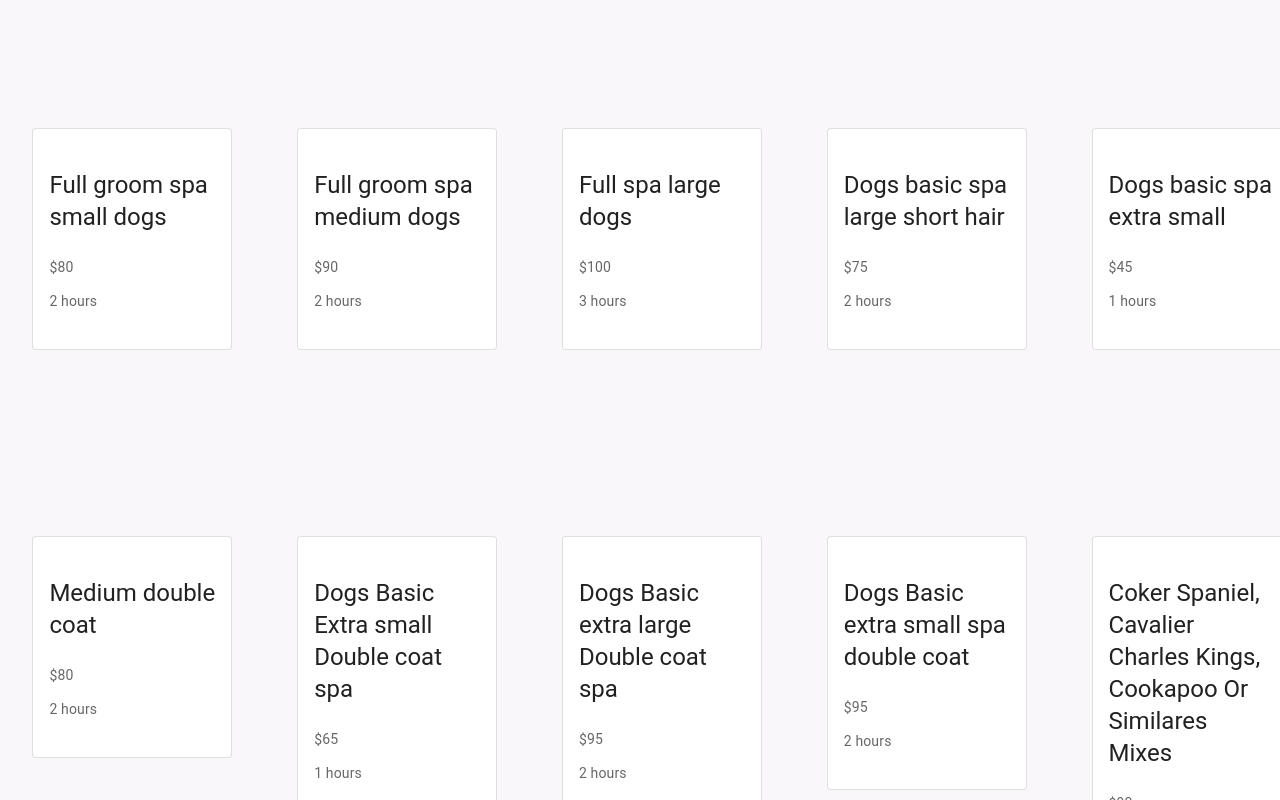
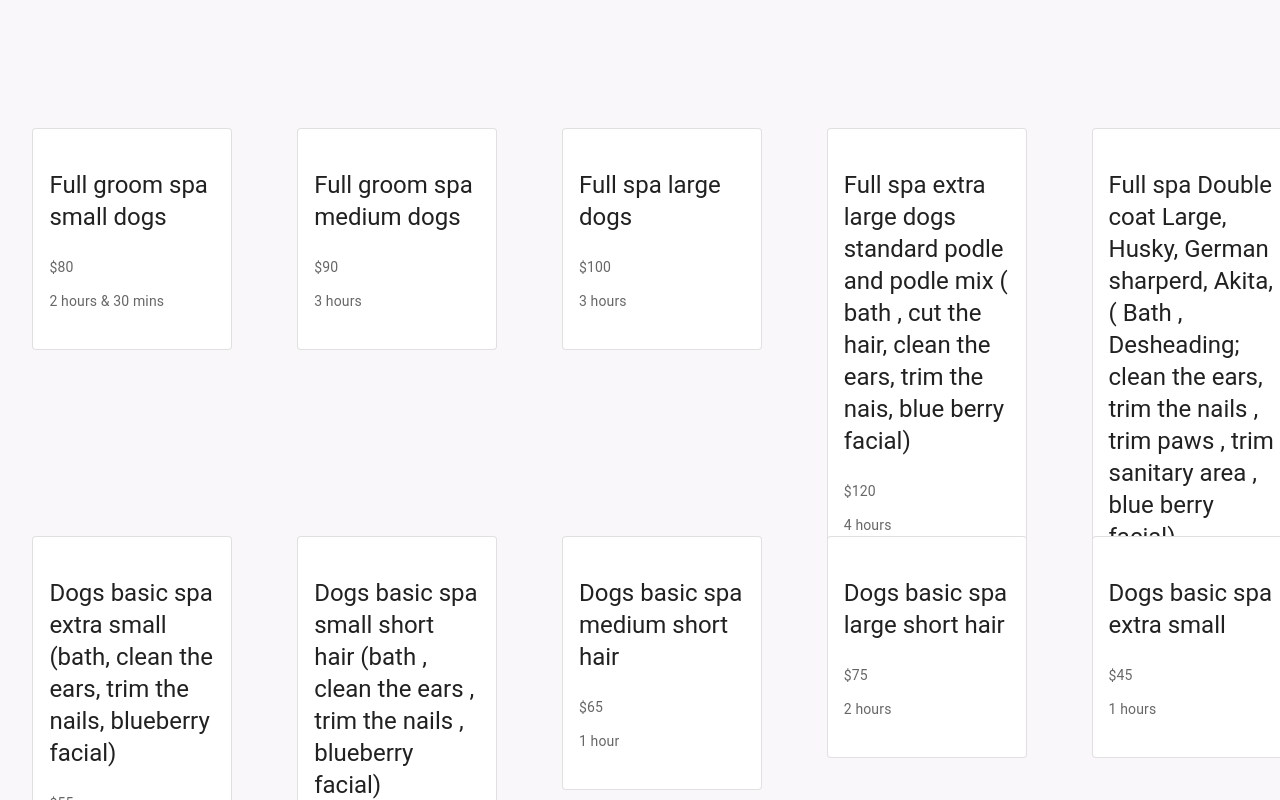
Before and after one commit to chromeshock/astoria-grooming-holsitic-spa, a React (Create React App) app: page /Services in a window 1280 px wide. Shown: the part 1260-2060 px from the top of the page. Built offline with nearby package versions, Linux system fonts and the light colour scheme.

Commit message:
updated layout

```diff
--- a/src/components/App.css
+++ b/src/components/App.css
@@ -53,7 +53,7 @@ h1 {
   transition: height 0.3s ease-in-out;
   overflow: hidden;
   margin: 5em 1em 1em 1em;
-  height: 300px;
+  height: 400px;
 }
 
 .card-container.expanded {
@@ -195,3 +195,7 @@ nav a:hover {
 .App-link {
   color: #61dafb;
 }
+
+.txt-formatted {
+  justify-content:stretch;
+}
--- a/src/components/Descriptions.js
+++ b/src/components/Descriptions.js
@@ -1,16 +1,16 @@
 // Descriptions.js
 const descriptions = {
-    item1: "This service includes: shaving the body, keeping the mane, feets and part of the tail. Clipping the nails, clean the ears, dry bath ( this is a special bath using dry with shampo micro crystal cleaning the cat skin). The cost can increase in case the cat is very matted. We don't shave cats over 14 years and skinnys ( because the skin is fragile and the clipers can hurts easily. ) The cats for the first time we need to make a evaluation to see how is the behavior is the cat show estress full or aggressive unfortunately we can provide the service. But we only charge for the service we can made example if we only cut the nails only pay for that. We don't use any medicine for relaxing because that is against our policy. We groom all pets is separate rooms. That prevents less stress for your pets in special cats. Requires Certificate Of Rabies",
+    catLionCut: "This service includes: shaving the body, keeping the mane, feets and part of the tail. Clipping the nails, clean the ears, dry bath ( this is a special bath using dry with shampo micro crystal cleaning the cat skin). The cost can increase in case the cat is very matted. We don't shave cats over 14 years and skinnys ( because the skin is fragile and the clipers can hurts easily.) The cats for the first time we need to make a evaluation to see how is the behavior is the cat show estress full or aggressive unfortunately we can provide the service. But we only charge for the service we can made example if we only cut the nails only pay for that. We don't use any medicine for relaxing because that is against our policy. We groom all pets is separate rooms. That prevents less stress for your pets in special cats. Requires Certificate Of Rabies",
 
-    item2: "Required: Certificate of  up to date vaccines. Rabies",
+    fullSpaDogs: "For the facilities need certificate of the vaccines, ( rabies Distemper and bordotella) Your dog enjoy the relaxing bath we usually work with shampoos ( oatmeal, tears less, Hypo allergic) blue berry facial and conditioner. Trim the nails, clean the ears , cut the hair , shining spray. , can have extra fee dogs very matted",
 
-    item3: "Required: Certificate of  up to date vaccines. Rabies",
+    rabiesCert: "Required: Certificate of  up to date vaccines. Rabies and bordotella",
 
-    item4: "Required: Certificate of  up to date vaccines. Rabies",
+    catsLongHair: "Requires: cats Rabies Certificate. Cats first time need a avaluation at the same day of the appointment. We need to see the behavior of the cats unfortunately we can't take aggressive cats or stressful. * we start to clipping the nails if the cats only allow us to clip the nails you only pay for that or nothing if we can't made anything. Cats very matted have probably extra fee.",
 
-    item5: "Required: Certificate of  up to date vaccines. Rabies",
+    xtraDmat: "This service is a complementary service for dogs Double coats.",
 
-    item6: "Required: Certificate of  up to date vaccines. Rabies",
+    boarding24: "Overnight 24 hours",
 
     item7: "Required: Certificate of  up to date vaccines"
     //... other descriptions
--- a/src/components/Services.js
+++ b/src/components/Services.js
@@ -6,35 +6,46 @@ import descriptions from './Descriptions';
 
 
 const services = [
-    { name: 'Clean Ears', details: 'Cick for more details', price: '$15', duration: '15 min', descriptions:descriptions.item1 },
-    { name: 'Paws Clean', price: '$20', duration: '30 min', descriptions: '' },
+    { name: 'Clean Ears', details: 'Cick for more details', price: '$15', duration: '15 min', description: ''  },
+    { name: 'Paws Clean', details: 'Cick for more details', price: '$20', duration: '30 min', descriptions: descriptions.catLionCut  },
     { name: 'Extra Desheading', price: '$15', duration: '30 min', description: '' },
     { name: 'Face Trim', price: '$20', duration: '30 min', description: '' },
-    { name: 'Cut nails', price: '$30', duration: '30 min', description: '' },
-    { name: 'Nails Clipper dogs', price: '$15', duration: '10 min', description: ''},
-    { name: 'Cats kitty lion cut', price: '$120', duration: '2 hours', descriptions: ''  },
-    { name: 'Face Trim', price: '$20', duration: '30 min', description: '' },
-    { name: 'Cats, Bath, Trim Nails, Clean Ears. Short Hair', price: '$80', duration: '2 hours', description: '' },
-    { name: 'Cats, Long Hair, Bath, Trim Nails, Clean Ears, Sanitary area', price: '$100', duration: '2 hours', description: '' },
-    { name: 'Cat classic for Kittens', price: '$15', duration: '30 min', description: '' },
-    { name: 'Extra Dematting', price: '$15', duration: '10 min', description: '' },
-    { name: 'Medium double coat', price: '$80', duration: '2 hours', description: '' },
-    { name: 'Nails Clipper dogs', price: '$15', duration: '10 min', description: '' },
-    { name: 'Full spa extra small dogs', price: '$70', duration: '2 hours', description: '' },
-    { name: 'Full groom spa small dogs', price: '$80', duration: '2 hours', description: '' },
-    { name: 'Full groom spa medium dogs', price: '$90', duration: '2 hours', description: '' },
-    { name: 'Full spa large dogs', price: '$100', duration: '3 hours', description: '' },
-    { name: 'Dogs basic spa large short hair', price: '$75', duration: '2 hours', description: '' },
-    { name: 'Dogs basic spa extra small', price: '$45', duration: '1 hours', description: '' },
-    { name: 'Medium double coat', price: '$80', duration: '2 hours', description: '' },
-    { name: 'Dogs Basic Extra small Double coat spa', price: '$65', duration: '1 hours', description: '' },
-    { name: 'Dogs Basic extra large Double coat spa', price: '$95', duration: '2 hours', description: '' },
-    { name: 'Dogs Basic extra small spa double coat', price: '$95', duration: '2 hours', description: '' },
-    { name: 'Coker Spaniel, Cavalier Charles Kings, Cookapoo Or Similares Mixes', price: '$90', duration: '2 hours', description: '' },
-    { name: 'Boarding Services X 24 Hours', price: '$50', duration: '1 hour', description: '' },
-    { name: 'Daycare Day', price: '$30', duration: '1 hour', descriptions: ''},
-    { name: 'Daycare Half Day', price: '$10', duration: '30 min', descriptions: ''},
-    { name: 'Cat Boarding', price: '$30', duration: '1 hour', descriptions: ''},
+    { name: 'Cut nails', price: '$30', duration: '30 min', description: descriptions.catLionCut  },
+    { name: 'Nail Clipper for dogs',  details: 'Cick for more details', price: '$15', duration: '10 min', descriptions: '' },
+    { name: 'Cats kitty lion cut', details: 'Cick for more details',  price: '$120', duration: '2 hours', descriptions: descriptions.catLionCut  },
+    { name: 'Face Trim', price: '$20', duration: '30 min', description: descriptions.catLionCut  },
+    { name: 'Cats, Bath, Trim Nails, Clean Ears. Short Hair', details: 'Cick for more details', price: '$90', duration: '2 hours', descriptions: descriptions.rabiesCert  },
+    { name: 'Cats, Long Hair, Bath, Trim Nails, Clean Ears, Sanitary area', details: 'Cick for more details', price: '$100', duration: '2 hours', descriptions: descriptions.catsLongHair  },
+    { name: 'Cat classic for Kittens', price: '$15', duration: '30 min', description: descriptions.catLionCut  },
+    { name: 'Extra Dematting', price: '$15', duration: '10 min', description: descriptions.xtraDmat },
+    { name: 'Medium double coat', price: '$80', duration: '2 hours', description: descriptions.fullSpaDogs },
+    { name: 'Nails Clipper dogs', price: '$15', duration: '10 min', description: descriptions.catLionCut  },
+    { name: 'Full spa extra small dogs', price: '$70', duration: '2 hours', description: descriptions.fullSpaDogs },
+    { name: 'Full groom spa small dogs', price: '$80', duration: '2 hours & 30 mins', description: descriptions.fullSpaDogs  },
+    { name: 'Full groom spa medium dogs', price: '$90', duration: '3 hours', description: descriptions.fullSpaDogs  },
+    { name: 'Full spa large dogs', price: '$100', duration: '3 hours', description: descriptions.fullSpaDogs  },
+    { name: 'Full spa extra large dogs standard podle and podle mix ( bath , cut the hair, clean the ears, trim the nais, blue berry facial)', price: '$120', duration: '4 hours', description: descriptions.fullSpaDogs  },
+    { name: 'Full spa Double coat Large, Husky, German sharperd, Akita,( Bath , Desheading; clean the ears, trim the nails , trim paws , trim sanitary area , blue berry facial)', details: 'Cick for more details', price: '$100', duration: '2 hours', description: descriptions.fullSpaDogs },
+    { name: 'Dogs basic spa extra small (bath, clean the ears, trim the nails, blueberry facial)', price: '$55', duration: '1 hour', description: descriptions.fullSpaDogs  },
+    { name: 'Dogs basic spa small short hair (bath , clean the ears , trim the nails , blueberry facial)', price: '$55', duration: '1 hour', description: descriptions.fullSpaDogs  },
+    { name: 'Dogs basic spa medium short hair', price: '$65', duration: '1 hour', description: descriptions.fullSpaDogs },
+    { name: 'Dogs basic spa large short hair', price: '$75', duration: '2 hours', description: descriptions.fullSpaDogs },
+    { name: 'Dogs basic spa extra small', price: '$45', duration: '1 hours', description: descriptions.catLionCut  },
+    { name: 'Dogs Basic spa xl dogs( bath , clean the ears trim the nails, blue berry facial)', price: '$85', duration: '2 hours', description: descriptions.fullSpaDogs },
+    { name: 'Medium double coat', price: '$80', duration: '2 hours', description: descriptions.catLionCut  },
+    { name: 'Dogs Basic small spa double coat (wash & dry, clean ears, trim nails, sanitary area and paws', price: '$65', duration: '1 hours', description: descriptions.fullSpaDogs },
+    { name: 'Dogs Basic small spa long hair (wash & dry, clean ears, trim nails, sanitary area and paws', price: '$65', duration: '1 hours', description: descriptions.fullSpaDogs },
+    { name: 'Dogs Basic extra small spa long hair (wash & dry, clean ears, trim nails, sanitary area and paws', price: '$65', duration: '1 hours', description: descriptions.fullSpaDogs },
+    { name: 'Dogs Basic Extra small Double coat spa', price: '$65', duration: '1 hours', description: descriptions.fullSpaDogs },
+    { name: 'Dogs Basic extra spa double coat', price: '$95', duration: '2 hours', description: descriptions.fullSpaDogs  },
+    { name: 'Dogs Basic Extra large long hair', price: '$100', duration: '2 hours', description: descriptions.fullSpaDogs  },
+    { name: 'Dogs Basic extra large double coat spa', price: '$95', duration: '2 hours', description: descriptions.catLionCut  },
+    { name: 'Dogs Basic extra small spa double coat', price: '$70', duration: '2 hours', description: descriptions.catLionCut  },
+    { name: 'Cocker Spaniel, Cavalier Charles Kings, Cookapoo Or Similares Mixes', price: '$90', duration: '2 hours', description: descriptions.fullSpaDogs  },
+    { name: 'Boarding Services X 24 Hours', price: '$50', duration: '1 hour', description: descriptions.boarding24 },
+    { name: 'Daycare Day/ dogs stay 9am to 7pm', price: '$30', duration: '1 hour', descriptions: descriptions.catLionCut },
+    { name: 'Daycare half day/up to 5 hours', price: '$15', duration: '30 min', descriptions: descriptions.rabiesCert },
+    { name: 'Cat Boarding/ 24 hours', price: '$50', duration: '1 hour', descriptions: descriptions.boarding24 },
 
     // ... more services
 ];
--- a/src/components/ServicesCard.js
+++ b/src/components/ServicesCard.js
@@ -30,7 +30,7 @@ function ServiceCard({ service }) {
           </Typography>
           {isExpanded && (
             <Typography variant="body2" color="textSecondary">
-              <p>{service.descriptions}</p>
+              <p className='txt-formatted'>{service.descriptions}</p>
             </Typography>
           )}
         </CardContent>
```
